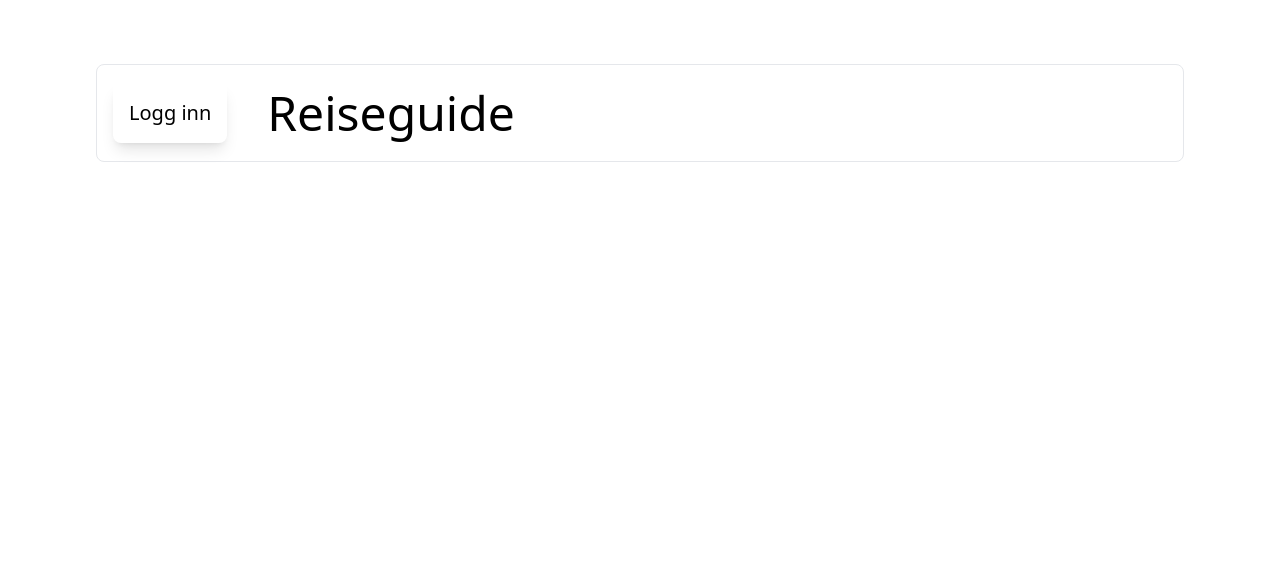
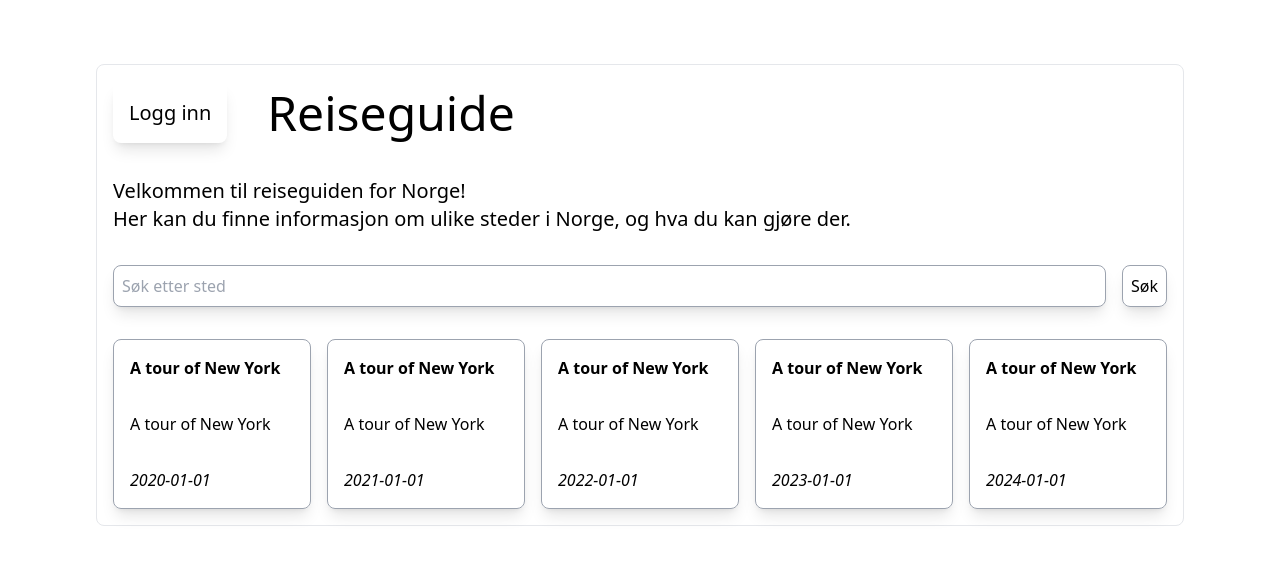
Before and after one commit to niklasbe/ITF20319-Gruppeoppgave, a SvelteKit app in the folder project/: page / in a window 1280 px wide. Shown: the top 564 px of the page. Built offline with nearby package versions, Linux system fonts and the light colour scheme.

Commit message:
ui changes

```diff
--- /dev/null
+++ b/project/src/lib/Tour.ts
@@ -0,0 +1,76 @@
+export interface Tour {
+    id: number;
+    date: string;
+    time: string;
+    location: string;
+    title: string;
+    description: string;
+    price: number;
+    spots: number;
+    spotsLeft: number;
+    guide: string;
+}
+
+// create a few tours
+export const tours: Tour[] = [
+    {
+        id: 0,
+        date: "2020-01-01",
+        time: "12:00",
+        location: "New York",
+        title: "A tour of New York",
+        description: "A tour of New York",
+        price: 100,
+        spots: 10,
+        spotsLeft: 10,
+        guide: "John Doe"
+    },
+    {
+        id: 1,
+        date: "2021-01-01",
+        time: "12:00",
+        location: "New York",
+        title: "A tour of New York",
+        description: "A tour of New York",
+        price: 100,
+        spots: 10,
+        spotsLeft: 5,
+        guide: "John Doe"
+    },
+    {
+        id: 2,
+        date: "2022-01-01",
+        time: "12:00",
+        location: "New York",
+        title: "A tour of New York",
+        description: "A tour of New York",
+        price: 100,
+        spots: 10,
+        spotsLeft: 2,
+        guide: "John Doe"
+    },
+    {
+        id: 3,
+        date: "2023-01-01",
+        time: "12:00",
+        location: "New York",
+        title: "A tour of New York",
+        description: "A tour of New York",
+        price: 100,
+        spots: 10,
+        spotsLeft: 2,
+        guide: "John Doe"
+    },
+    {
+        id: 4,
+        date: "2024-01-01",
+        time: "12:00",
+        location: "New York",
+        title: "A tour of New York",
+        description: "A tour of New York",
+        price: 100,
+        spots: 10,
+        spotsLeft: 2,
+        guide: "John Doe"
+    },
+]
--- a/project/src/routes/+page.svelte
+++ b/project/src/routes/+page.svelte
@@ -1,11 +1,12 @@
 <script lang="ts">
-    let test = [1, 2, 3, 4, 5];
+    import { tours } from '$lib/Tour'
+
 </script>
 
 
 <div class="container mx-auto">
     <!-- main content flex -->
-    <div class="flex flex-col p-4 lg:my-16 lg:mx-24 border rounded-lg">
+    <div class="flex flex-col p-4 lg:my-16 lg:mx-24 gap-8 border rounded-lg">
 
         <div class="flex flex-col lg:flex-row gap-8 w-full items-center">
 
@@ -16,12 +17,33 @@
 				</div>
 			</a>
 
+            <!-- title -->
 			<p class="text-3xl lg:text-5xl p-2">Reiseguide</p>
-
         </div>
 
-        <div class="flex flex-col lg:flex-row gap-4">
+        <div>
+            <p class="text-xl">Velkommen til reiseguiden for Norge!</p>
+            <p class="text-xl">Her kan du finne informasjon om ulike steder i Norge, og hva du kan gjøre der.</p>
+        </div>
 
+        <!-- search -->
+        <div>
+            <form class="flex flex-col lg:flex-row gap-4">
+                <input type="text" placeholder="Søk etter sted" class="p-2 w-full border border-gray-400 rounded-lg shadow-lg" />
+                <button type="submit" class="p-2 border border-gray-400 rounded-lg shadow-lg hover:bg-slate-300">Søk</button>
+            </form>
+        </div>
+
+        <!-- tours -->
+        <div class="flex flex-col lg:flex-row flex-wrap gap-4">
+			{#each tours as tour}
+            <section class="flex flex-col grow border border-gray-400 rounded-lg shadow-lg hover:scale-100 ease-in-out duration-150 hover:-translate-y-1">
+                <h3 class="m-4 font-semibold">{ tour.title }</h3>
+                <p class="m-4">{tour.description }</p>
+                <p class="m-4 font-light italic">{tour.date}</p>
+
+            </section>
+            {/each}
         </div>
     </div>
 </div>
```
Also changed, not shown: project/src/ts/Tour.ts (deleted).
